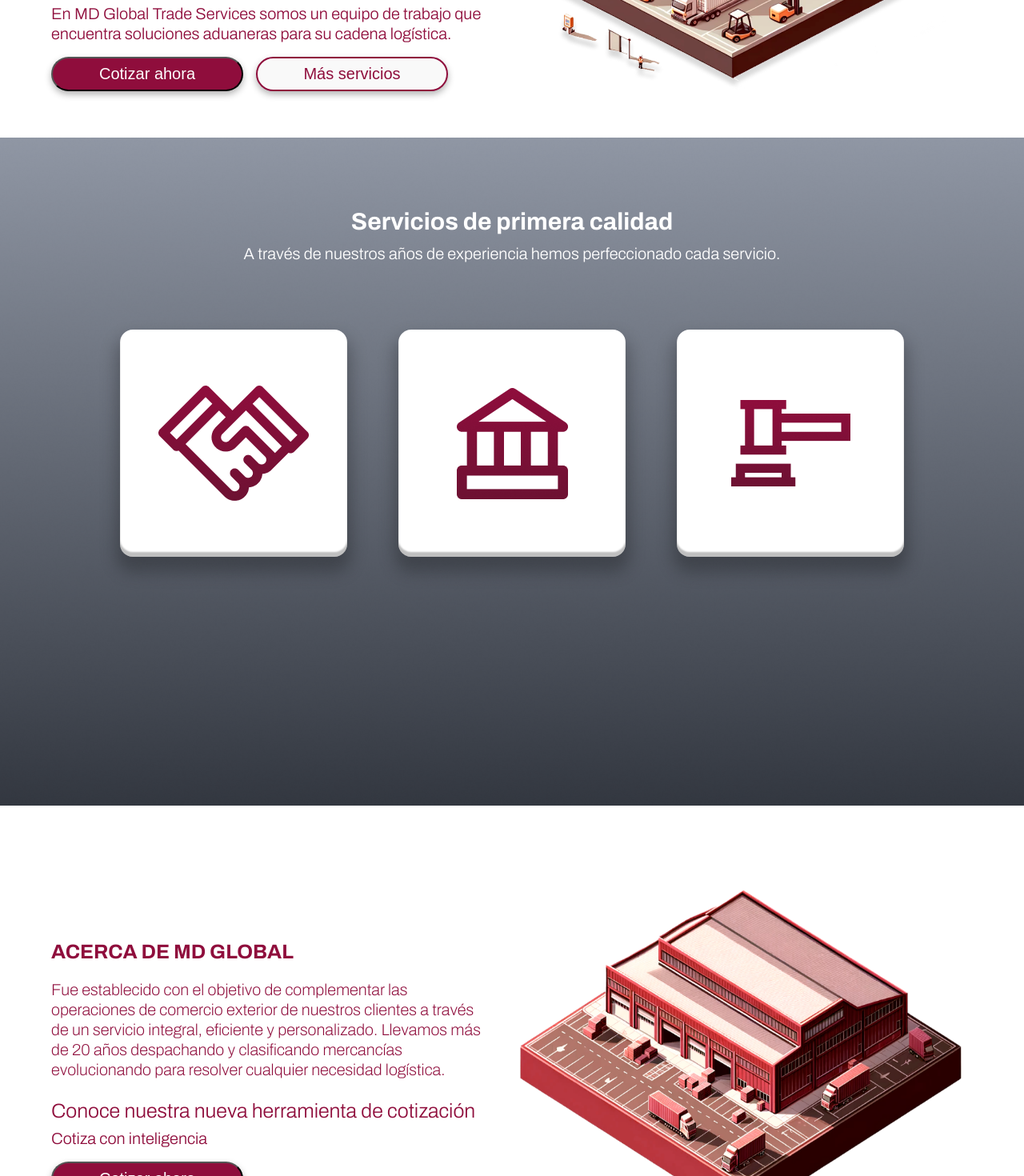
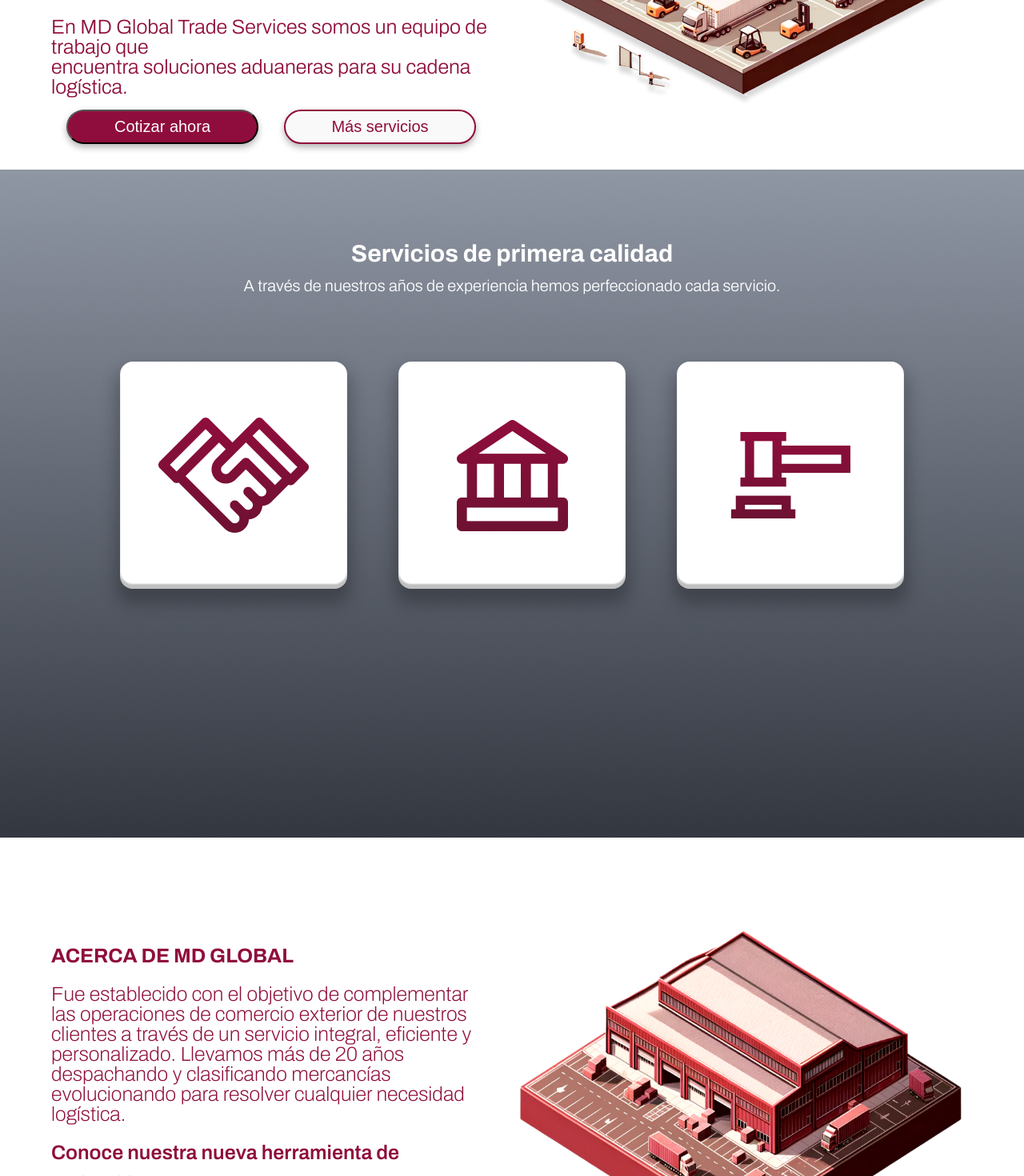
Before and after one commit to Franco97sassi/Md-global2024, a React (Vite) app in the folder frontend/mdglobal2024/: page / in a window 1280 px wide. Shown: the part 400-1870 px from the top of the page at 80% size. Built offline with nearby package versions, Linux system fonts and the light colour scheme; a web font is replaced by a local one.

Commit message:
cambios varios

```diff
--- a/frontend/mdglobal2024/src/componentes/Home/Home.jsx
+++ b/frontend/mdglobal2024/src/componentes/Home/Home.jsx
@@ -5,7 +5,7 @@
 import Home3 from "./Home3";
 import rectangulo from "../../assets/Home/rectangulo.png";
 import Footer from "../Footer";
-import "./style.css";
+import "./styles.css";
 import HamburguesaMenu from "../Menu";
 
 function Home() {
@@ -36,7 +36,7 @@
                 color: "#8F0D3C",
               }}
             >
-              <span className="texto2"
+              <span className="textoo1"
                 style={{
 
                   fontWeight: "bold",
@@ -48,7 +48,7 @@
                 OPERACIONES DE COMERCIO <br />
                 EXTERIOR.
               </span>
-              <span className="texto2" style={{ lineHeight: "25px" , maxWidth: isMobile ? '300px' : null}}>
+              <span className="textoo2" style={{ lineHeight: "25px" , maxWidth: isMobile ? '300px' : null}}>
                 En MD Global Trade Services somos un equipo de trabajo que{" "}
                 <br />
                 encuentra soluciones aduaneras para su cadena logística.
@@ -58,9 +58,10 @@
                   display: "flex",
                   flexDirection: isMobile ? 'column' :  "row",
                   alignItems: isMobile ? 'left' : "center",
-
+                  alignSelf: 'center' ,
                   marginTop: "1rem",
                   justifyContent: "left",
+                  gap: '1rem'
                 }}
               >
                 <button
@@ -95,7 +96,7 @@
                 </button>
               </div>
             </div>
-            <div style={{ marginTop: "5rem", marginRight: "5%" }}>
+            <div style={{ marginTop: isMobile ? '0.5rem' : "5rem", marginRight: "5%" }}>
               <img className="fotohome1" src={construccion} alt="" style={{height: isMobile ? '300px' : null ,
             width: isMobile ? '350px' : null }}/>
             </div>
--- a/frontend/mdglobal2024/src/componentes/Home/Home2.jsx
+++ b/frontend/mdglobal2024/src/componentes/Home/Home2.jsx
@@ -1,5 +1,6 @@
 import construccion2 from "../../assets/Home/home2.png";
 import { isMobile } from "react-device-detect";
+import './styles.css'
 function Home2() {
   return (
     <div
@@ -23,7 +24,7 @@
         }}
       >
         <span
-          className="texto1"
+          className="textoo1"
           style={{
             fontWeight: "bold",
 
@@ -33,7 +34,7 @@
           ACERCA DE MD GLOBAL
         </span>
         <span
-          className="texto2"
+          className="textoo2"
           style={{
 
             fontWeight: "200",
@@ -51,18 +52,20 @@
         </span>
 
         <span
-          className="texto1"
+          className="textoo1"
           style={{
             fontWeight: "500",
-            lineHeight: '45px',
-            maxWidth: isMobile ? '300px' : null
+
+            fontWeight: '600',
+            maxWidth: isMobile ? '320px' : null,
+            marginBottom: '10px'
 
 
           }}
         >
           Conoce nuestra nueva herramienta de cotización <br />
         </span>
-        <span className="texto2"> Cotiza con inteligencia</span>
+        <span className="textoo2"> Cotiza con inteligencia</span>
         <div
           style={{
             display: "flex",
@@ -90,7 +93,7 @@
           </button>
         </div>
       </div>
-      <div style={{ marginTop: "5rem", marginRight: "5%" }}>
+      <div style={{ marginTop: isMobile ? '0.5rem' : "5rem", marginRight: "5%" }}>
         <img  style={{height: isMobile ? '300px' : null ,
       width: isMobile ? '350px' : null}} className="fotohome1" src={construccion2} alt="" />
       </div>
--- a/frontend/mdglobal2024/src/componentes/Home/Home3.jsx
+++ b/frontend/mdglobal2024/src/componentes/Home/Home3.jsx
@@ -3,7 +3,7 @@
 import martillo from "../../assets/Home/martillo.png";
 import { useState } from "react";
 import { isMobile } from "react-device-detect";
-import './style.css'
+import './styles.css'
 function Home3() {
     const [isHovered1, setIsHovered1] = useState(false);
     const [isHovered2, setIsHovered2] = useState(false);
--- a/frontend/mdglobal2024/src/componentes/Home/style.css
+++ b/frontend/mdglobal2024/src/componentes/Home/styles.css
@@ -35,11 +35,12 @@
     height: 753px;
   }
 
-  .texto1{
-    font-size:36px ;
+  .textoo1{
+    font-size:45px ;
+    line-height: 39px;
   }
-  .texto2 {
-    font-size: 25px;
+  .textoo2 {
+    font-size: 30px;
     line-height: 30px;
   }
   .conteiner {
@@ -64,10 +65,10 @@
     margin-left: 2%;
 
   }
-  .texto1 {
+  .textoo1 {
     font-size: 25px;
   }
-  .texto2 {
+  .textoo2 {
     font-size: 25px;
     line-height: 25px;
   }
@@ -85,3 +86,20 @@
 
 
 }
+
+
+@media (max-width: 765px) {
+
+  .textoo1 {
+    font-size: 20px;
+    line-height: 20px;
+  }
+  .textoo2 {
+    font-size: 20px;
+    line-height: 25px;
+  }
+
+
+
+
+}
--- a/frontend/mdglobal2024/src/componentes/Menu.jsx
+++ b/frontend/mdglobal2024/src/componentes/Menu.jsx
@@ -1,5 +1,7 @@
 import React, { useState } from 'react';
+
 import './style.css';  // Crearemos este archivo CSS en el siguiente paso
+import { Link } from 'react-router-dom';
 
 const HamburguesaMenu = () => {
   const [menuVisible, setMenuVisible] = useState(false);
@@ -16,9 +18,12 @@
       {menuVisible && (
         <div className="menu-desplegable">
           {/* Aquí colocarías los elementos del menú */}
-          <p>Opción 1</p>
-          <p>Opción 2</p>
-          <p>Opción 3</p>
+          <Link className='seccion' to={'/home'}>Home</Link>
+          <p> <Link className='seccion' to={'/servicios'}>Servicios</Link> </p>
+
+          <p><Link className='seccion' to={'/servicios'}>Cotizar</Link></p>
+          <p><Link className='seccion' to={'/servicios'}>Aduanas</Link></p>
+          <p><Link  className='seccion' to={'/servicios'}>Nosotros</Link></p>
         </div>
       )}
     </div>
--- a/frontend/mdglobal2024/src/componentes/Navbar.jsx
+++ b/frontend/mdglobal2024/src/componentes/Navbar.jsx
@@ -1,6 +1,6 @@
 import logo from "../assets/Home/logo.png";
 import { Link } from "react-router-dom";
-import '../componentes/Home/style.css'
+import '../componentes/Home/styles.css'
 function Navbar() {
   return (
     <div
--- a/frontend/mdglobal2024/src/componentes/Servicios/style.css
+++ b/frontend/mdglobal2024/src/componentes/Servicios/style.css
@@ -12,7 +12,7 @@
     height: 654px;
   }
   .texto1 {
-    font-size: 50px;
+    font-size: 40px;
   }
   .texto2 {font-size: 30px;}
   .auditoria{
--- a/frontend/mdglobal2024/src/componentes/style.css
+++ b/frontend/mdglobal2024/src/componentes/style.css
@@ -32,3 +32,8 @@
     padding: 10px;
     box-shadow: 0 0 10px rgba(0, 0, 0, 0.1);
   }
+
+
+  .seccion{
+    color: rgba(143, 13, 60, 1);
+  }
```
